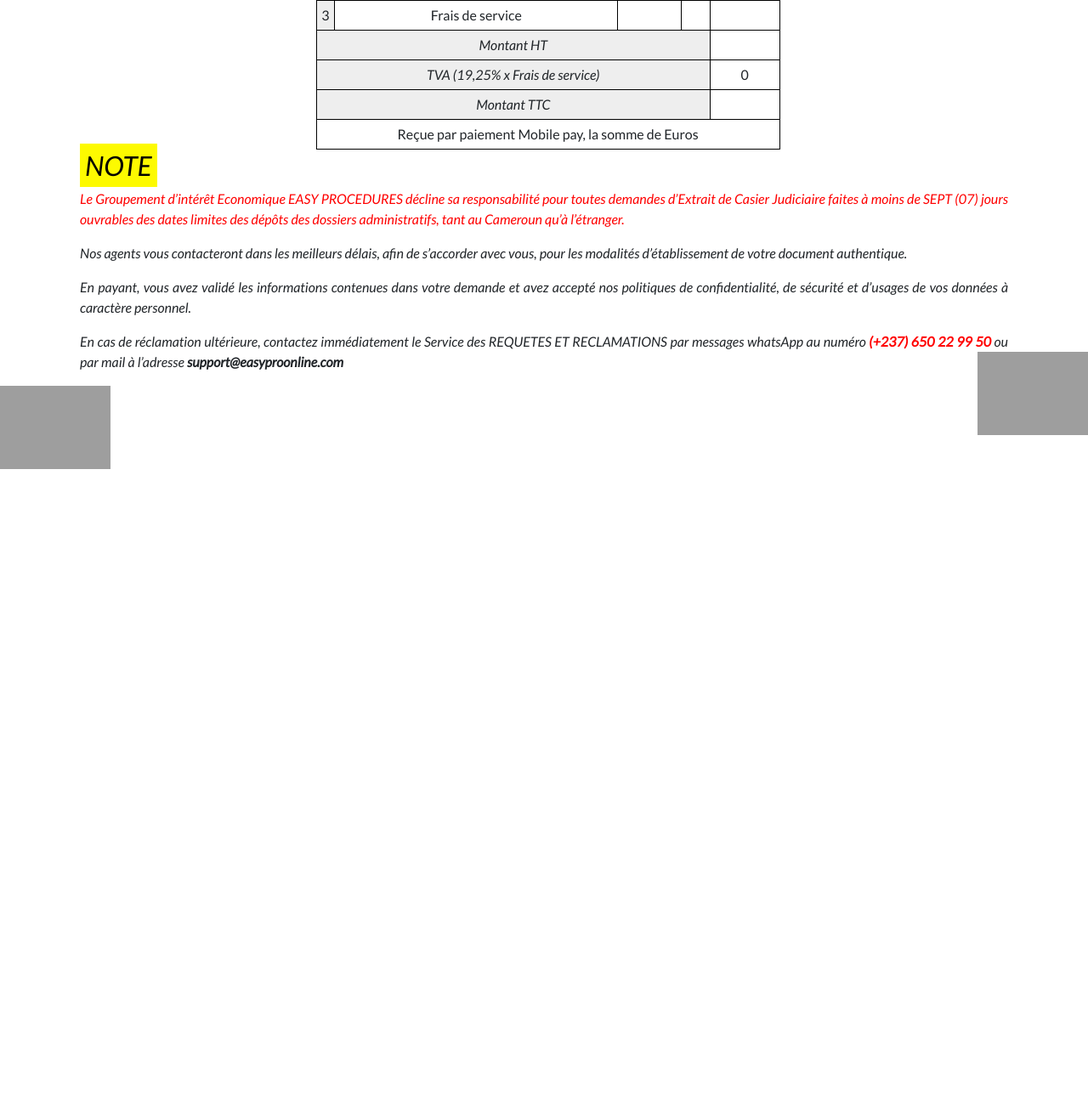
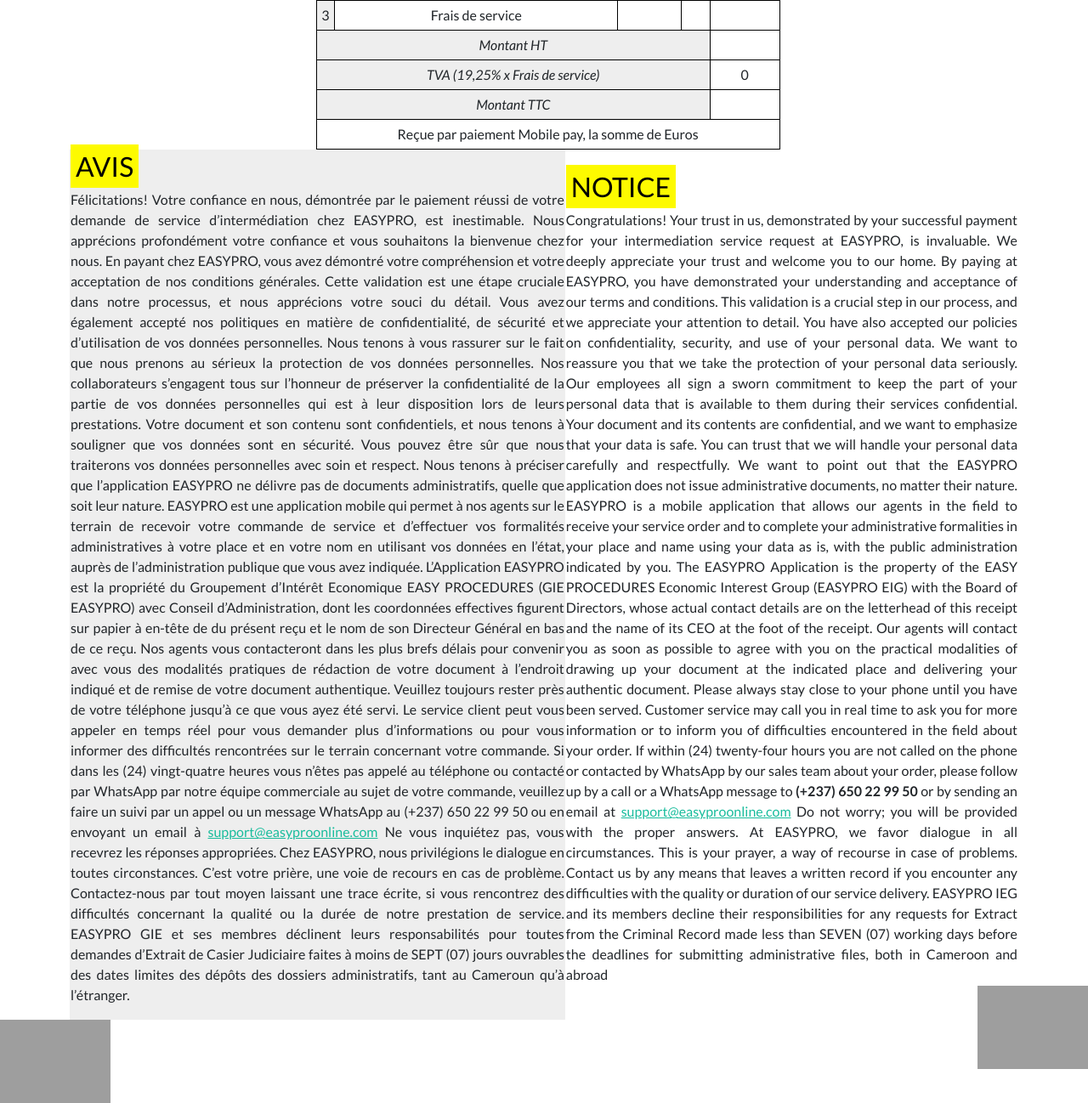
Before and after one commit to adigxs/easypro237, a Django app: template request/templates/receipt.html in a window 1280 px wide. Shown: the part 589-1887 px from the top of the page at 85% size. Before the commit the page ends 1141 px from the top, so only its background shows below. Run offline with Django 3.2, Linux system fonts and the light colour scheme; the template is opened without the code that fills it, so the values that code supplies are empty; some libraries are stand-ins or nearby versions; grey boxes are pictures that could not be loaded.

Commit message:
Update receipt file.

```diff
--- a/request/templates/receipt.html
+++ b/request/templates/receipt.html
@@ -141,21 +141,34 @@
                     </table>
                 </div>
             </div>
-            <div class="container" style="text-align: justify; font-style: italic">
-                <h3><mark style="background-color: #fdfa00">NOTE</mark></h3>
-                <p style="color: red">
-                Le Groupement d’intérêt Economique EASY PROCEDURES décline sa responsabilité pour toutes demandes d’Extrait de Casier Judiciaire faites à moins de SEPT (07) jours ouvrables des dates limites des dépôts des dossiers administratifs, tant au Cameroun qu’à l’étranger.
-                </p>
-                <p>
-                Nos agents vous contacteront dans les meilleurs délais, afin de s’accorder avec vous, pour les modalités d’établissement de votre document authentique.
-                </p>
-                <p>
-                En payant, vous avez validé les informations contenues dans votre demande et avez accepté nos politiques de confidentialité, de sécurité et d’usages de vos données à caractère personnel.
-                </p>
-                <p>
-                En cas de réclamation ultérieure, contactez immédiatement le Service des REQUETES ET RECLAMATIONS par messages whatsApp au numéro <strong style="color: red">(+237) 650 22 99 50</strong> ou par mail à l’adresse <strong>support@easyproonline.com</strong>
-                </p>
-            </div>
+            <table id="notices" style="border-style: none">
+                <tr style="border-style: none">
+                    <td style="border-style: none">
+                        <h3><mark style="background-color: #fdfa00">AVIS</mark></h3>
+                        <p style="text-align: justify">
+                            Félicitations! Votre confiance en nous, démontrée par le paiement réussi de votre demande de service d’intermédiation chez EASYPRO, est inestimable. Nous apprécions profondément votre confiance et vous souhaitons la bienvenue chez nous.
+                            En payant chez EASYPRO, vous avez démontré votre compréhension et votre acceptation de nos conditions générales. Cette validation est une étape cruciale dans notre processus, et nous apprécions votre souci du détail. Vous avez également accepté nos politiques en matière de confidentialité, de sécurité et d’utilisation de vos données personnelles. Nous tenons à vous rassurer sur le fait que nous prenons au sérieux la protection de vos données personnelles. Nos collaborateurs s’engagent tous sur l’honneur de préserver la confidentialité de la partie de vos données personnelles qui est à leur disposition lors de leurs prestations. Votre document et son contenu sont confidentiels, et nous tenons à souligner que vos données sont en sécurité. Vous pouvez être sûr que nous traiterons vos données personnelles avec soin et respect.
+                            Nous tenons à préciser que l’application EASYPRO ne délivre pas de documents administratifs, quelle que soit leur nature. EASYPRO est une application mobile qui permet à nos agents sur le terrain de recevoir votre commande de service et d’effectuer vos formalités administratives à votre place et en votre nom en utilisant vos données en l’état, auprès de l’administration publique que vous avez indiquée. L’Application EASYPRO est la propriété du Groupement d’Intérêt Economique EASY PROCEDURES (GIE EASYPRO) avec Conseil d’Administration, dont les coordonnées effectives figurent sur papier à en-tête de du présent reçu et le nom de son Directeur Général en bas de ce reçu.
+                            Nos agents vous contacteront dans les plus brefs délais pour convenir avec vous des modalités pratiques de rédaction de votre document à l’endroit indiqué et de remise de votre document authentique. Veuillez toujours rester près de votre téléphone jusqu’à ce que vous ayez été servi. Le service client peut vous appeler en temps réel pour vous demander plus d’informations ou pour vous informer des difficultés rencontrées sur le terrain concernant votre commande.
+                            Si dans les (24) vingt-quatre heures vous n’êtes pas appelé au téléphone ou contacté par WhatsApp par notre équipe commerciale au sujet de votre commande, veuillez faire un suivi par un appel ou un message WhatsApp au (+237) 650 22 99 50 ou en envoyant un email à <a href="mailto:support@easyproonline.com">support@easyproonline.com</a>
+                            Ne vous inquiétez pas, vous recevrez les réponses appropriées. Chez EASYPRO, nous privilégions le dialogue en toutes circonstances. C’est votre prière, une voie de recours en cas de problème. Contactez-nous par tout moyen laissant une trace écrite, si vous rencontrez des difficultés concernant la qualité ou la durée de notre prestation de service.
+                            EASYPRO GIE et ses membres déclinent leurs responsabilités pour toutes demandes d’Extrait de Casier Judiciaire faites à moins de SEPT (07) jours ouvrables des dates limites des dépôts des dossiers administratifs, tant au Cameroun qu’à l’étranger.
+                        </p>
+                    </td>
+                    <td style="border-style: none">
+                        <h3><mark style="background-color: #fdfa00">NOTICE</mark></h3>
+                        <p style="text-align: justify">
+                            Congratulations! Your trust in us, demonstrated by your successful payment for your intermediation service request at EASYPRO, is invaluable. We deeply appreciate your trust and welcome you to our home.
+                            By paying at EASYPRO, you have demonstrated your understanding and acceptance of our terms and conditions. This validation is a crucial step in our process, and we appreciate your attention to detail. You have also accepted our policies on confidentiality, security, and use of your personal data. We want to reassure you that we take the protection of your personal data seriously. Our employees all sign a sworn commitment to keep the part of your personal data that is available to them during their services confidential. Your document and its contents are confidential, and we want to emphasize that your data is safe. You can trust that we will handle your personal data carefully and respectfully.
+                            We want to point out that the EASYPRO application does not issue administrative documents, no matter their nature. EASYPRO is a mobile application that allows our agents in the field to receive your service order and to complete your administrative formalities in your place and name using your data as is, with the public administration indicated by you. The EASYPRO Application is the property of the EASY PROCEDURES Economic Interest Group (EASYPRO EIG) with the Board of Directors, whose actual contact details are on the letterhead of this receipt and the name of its CEO at the foot of the receipt.
+                            Our agents will contact you as soon as possible to agree with you on the practical modalities of drawing up your document at the indicated place and delivering your authentic document. Please always stay close to your phone until you have been served. Customer service may call you in real time to ask you for more information or to inform you of difficulties encountered in the field about your order.
+                            If within (24) twenty-four hours you are not called on the phone or contacted by WhatsApp by our sales team about your order, please follow up by a call or a WhatsApp message to <strong>(+237) 650 22 99 50</strong> or by sending an email at <a href="mailto:support@easyproonline.com">support@easyproonline.com</a>
+                            Do not worry; you will be provided with the proper answers. At EASYPRO, we favor dialogue in all circumstances. This is your prayer, a way of recourse in case of problems. Contact us by any means that leaves a written record if you encounter any difficulties with the quality or duration of our service delivery.
+                            EASYPRO IEG and its members decline their responsibilities for any requests for Extract from the Criminal Record made less than SEVEN (07) working days before the deadlines for submitting administrative files, both in Cameroon and abroad
+                        </p>
+                    </td>
+                </tr>
+            </table>
         </div>
         <footer>
             <div style="text-align: center">
```
